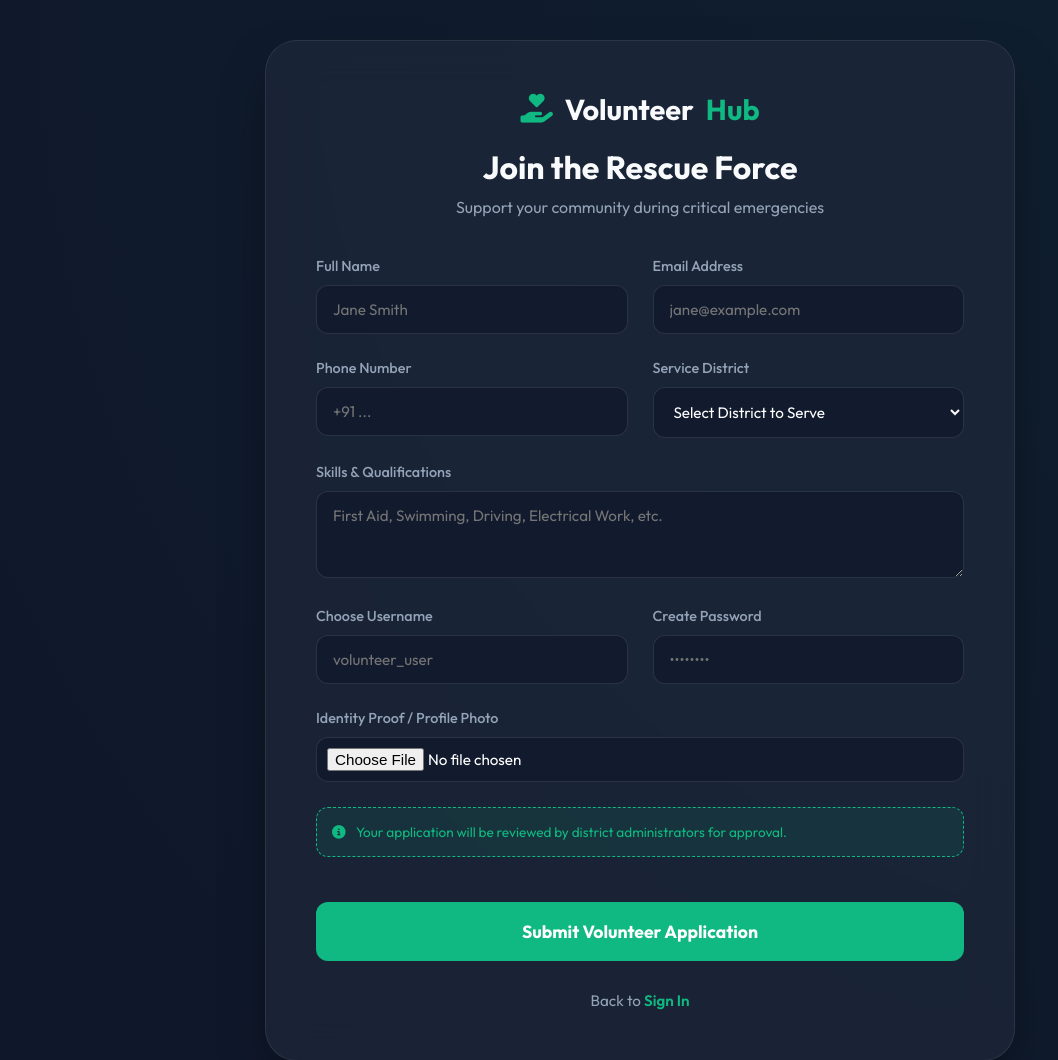
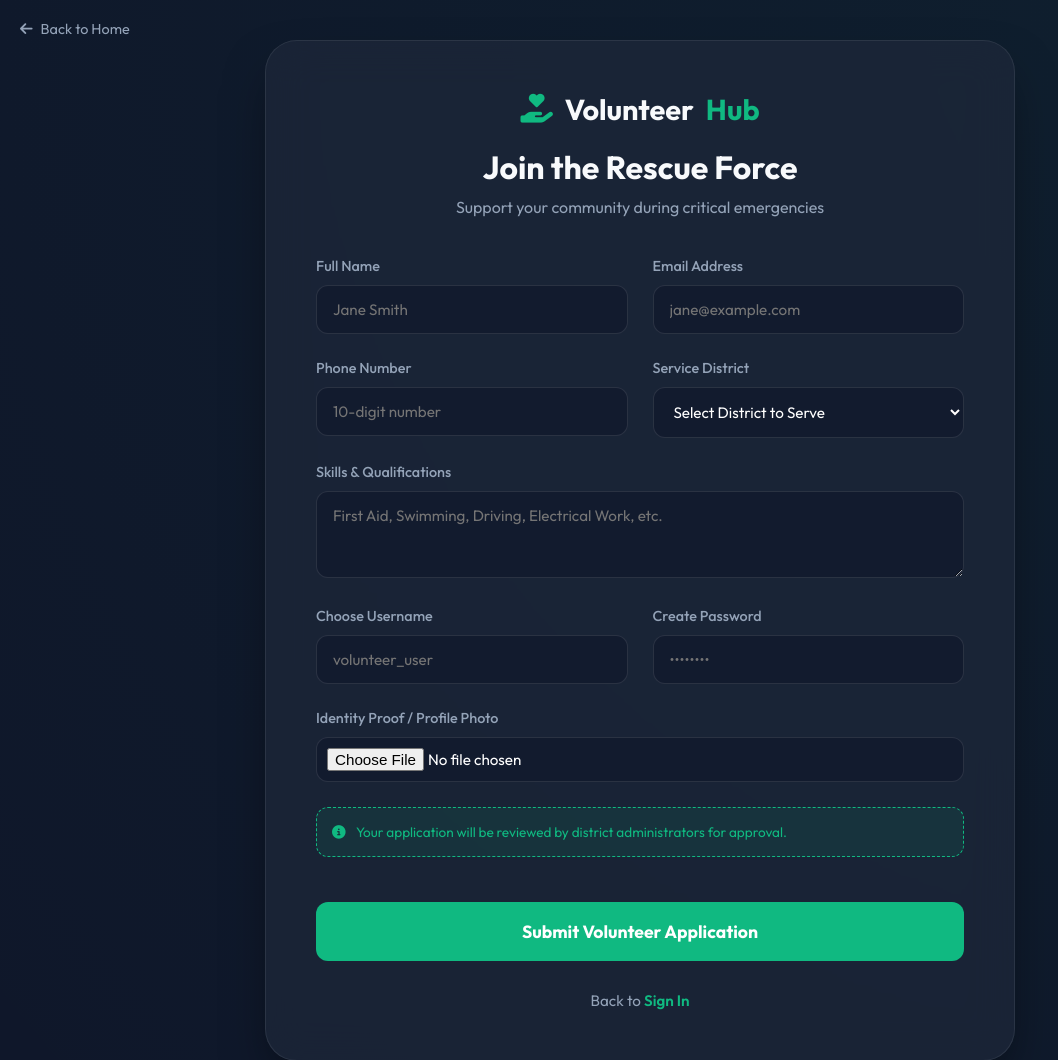
Before and after one commit to VishnuSuresh0204/Emergency-Alert-System, a Django app: page /register_volunteer/ in a window 1280 px wide. Shown: the top 1060 px of the page, without its empty margins (0-1058 px from the left). Run offline with Django 5.2, Linux system fonts and the light colour scheme; data that the repository does not hold is empty.

Commit message:
feat: enhance registration and profile forms with strict HTML5 validation and navigation links

```diff
--- a/templates/register_volunteer.html
+++ b/templates/register_volunteer.html
@@ -76,10 +76,27 @@
         .footer-link a { color: var(--primary); text-decoration: none; font-weight: 600; }
 
         @media (max-width: 600px) { .form-grid { grid-template-columns: 1fr; } }
+
+        .back-home {
+            position: absolute;
+            top: 20px;
+            left: 20px;
+            color: var(--text-dim);
+            text-decoration: none;
+            font-size: 0.9rem;
+            display: flex;
+            align-items: center;
+            gap: 8px;
+            transition: var(--transition);
+            z-index: 100;
+        }
+
+        .back-home:hover { color: var(--text-light); }
     </style>
 </head>
 
 <body>
+    <a href="/" class="back-home"><i class="fas fa-arrow-left"></i> Back to Home</a>
     <div class="reg-card">
         <div class="header">
             <a href="/" class="logo">
@@ -95,7 +112,7 @@
             <div class="form-grid">
                 <div class="form-group">
                     <label>Full Name</label>
-                    <input type="text" name="name" class="form-control" placeholder="Jane Smith" required>
+                    <input type="text" name="name" class="form-control" placeholder="Jane Smith" pattern="[A-Za-z\s]+" title="Only letters and spaces are allowed" required>
                 </div>
                 <div class="form-group">
                     <label>Email Address</label>
@@ -106,7 +123,7 @@
             <div class="form-grid">
                 <div class="form-group">
                     <label>Phone Number</label>
-                    <input type="text" name="phone" class="form-control" placeholder="+91 ..." required>
+                    <input type="tel" name="phone" class="form-control" placeholder="10-digit number" pattern="[6-9][0-9]{9}" title="Please enter a valid 10-digit phone number starting with 6-9" required>
                 </div>
                 <div class="form-group">
                     <label>Service District</label>
@@ -127,11 +144,11 @@
             <div class="form-grid">
                 <div class="form-group">
                     <label>Choose Username</label>
-                    <input type="text" name="username" class="form-control" placeholder="volunteer_user" required>
+                    <input type="text" name="username" class="form-control" placeholder="volunteer_user" pattern="[a-zA-Z0-9_]{4,}" title="Username must be at least 4 characters and contain only letters, numbers, or underscores" required>
                 </div>
                 <div class="form-group">
                     <label>Create Password</label>
-                    <input type="password" name="password" class="form-control" placeholder="••••••••" required>
+                    <input type="password" name="password" class="form-control" placeholder="••••••••" minlength="6" required>
                 </div>
             </div>
 
```
Also changed, not shown: templates/ADMIN/add_staff.html (+4 -4 lines), templates/register_citizen.html (+21 -4 lines).
